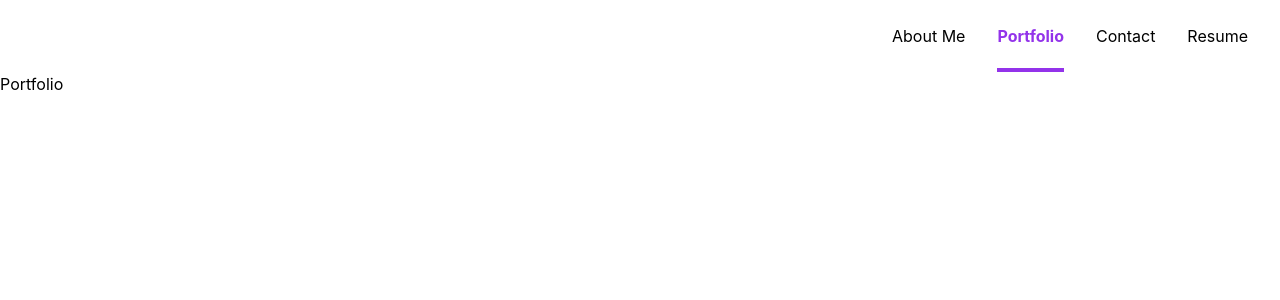
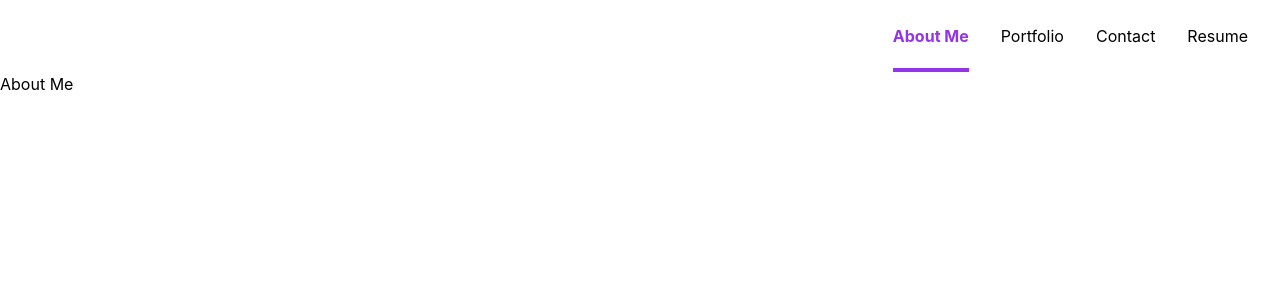
Before and after one commit to mcarson24/reactfolio, a React (Create React App) app: page / in a window 1280 px wide. Shown: the top 300 px of the page. Built offline with nearby package versions, Linux system fonts and the light colour scheme; the HTML template or start-up script is replaced by a standard one.

Commit message:
As per requirements, 'About' should default.

```diff
--- a/src/App.js
+++ b/src/App.js
@@ -6,7 +6,7 @@ import Portfolio from './components/Portfolio.js'
 import Resume from './components/Resume.js'
 
 const App = () => {
-  const [currentTab, setCurrentTab] = useState('Portfolio')
+  const [currentTab, setCurrentTab] = useState('About Me')
 
   const handleTabChange = tab => {
     setCurrentTab(tab)
```
